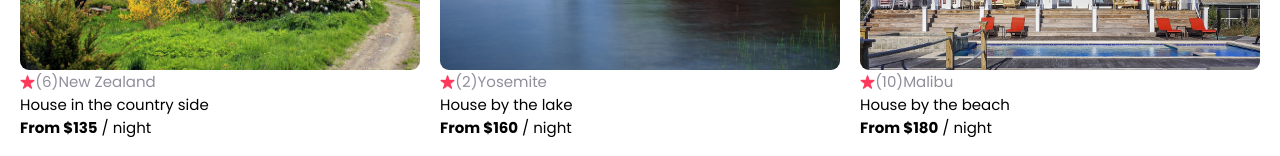
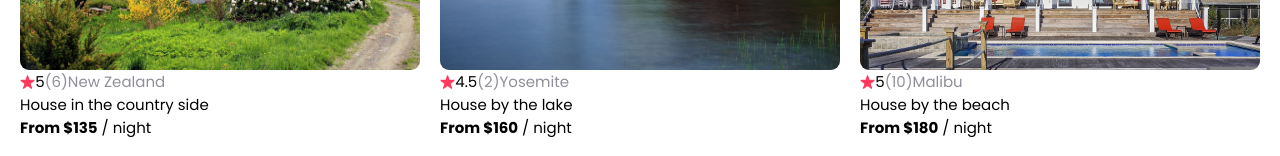
Before and after one commit to janiceh94/airbnb-clone, a React (Create React App) app: page / in a window 1280 px wide. Shown: the part 1104-1260 px from the top of the page. Built offline with nearby package versions, Linux system fonts and the light colour scheme.

Commit message:
cleaned up app.js

```diff
--- a/src/App.js
+++ b/src/App.js
@@ -12,13 +12,7 @@ function App() {
     return (
       <Card
         key = {item.id}
-        cardImg = {item.coverImg}
-        ratings = {item.stats.rating}
-        reviewCount = {item.stats.reviewCount}
-        location = {item.location}
-        title = {item.title}
-        price = {item.price}
-        openSpots = {item.openSpots}
+        item = {item}
       />
     )
   })
--- a/src/Components/Card/Card.jsx
+++ b/src/Components/Card/Card.jsx
@@ -4,7 +4,7 @@ import Star from '../../Images/Star 1.png'
 
 const Card = (props) => {
     let badgeText
-    if (props.openSpots === 0){
+    if (props.item.openSpots === 0){
         badgeText = "SOLD OUT"
     }
     return (
@@ -12,15 +12,15 @@ const Card = (props) => {
             {badgeText && <div className = 'card-badge'>
                 SOLD OUT
             </div>}
-            <img className="card-image" src={require(`../../Images/${props.cardImg}`)}alt='cottage'/>
+            <img className="card-image" src={require(`../../Images/${props.item.coverImg}`)}alt='cottage'/>
             <div className='card-stats'>
                 <img className='card-star' src ={Star} alt='star'/>
-                <span>{props.rating}</span>
-                <span className='grey'>({props.reviewCount})</span>
-                <span className='grey'>{props.location}</span>
+                <span>{props.item.stats.rating}</span>
+                <span className='grey'>({props.item.stats.reviewCount})</span>
+                <span className='grey'>{props.item.location}</span>
             </div>
-            <p className='card-title'>{props.title}</p>
-            <p className='card-price'><span className='bold'>From ${props.price}</span> / night</p>
+            <p className='card-title'>{props.item.title}</p>
+            <p className='card-price'><span className='bold'>From ${props.item.price}</span> / night</p>
         </div>
     )
 }
```
